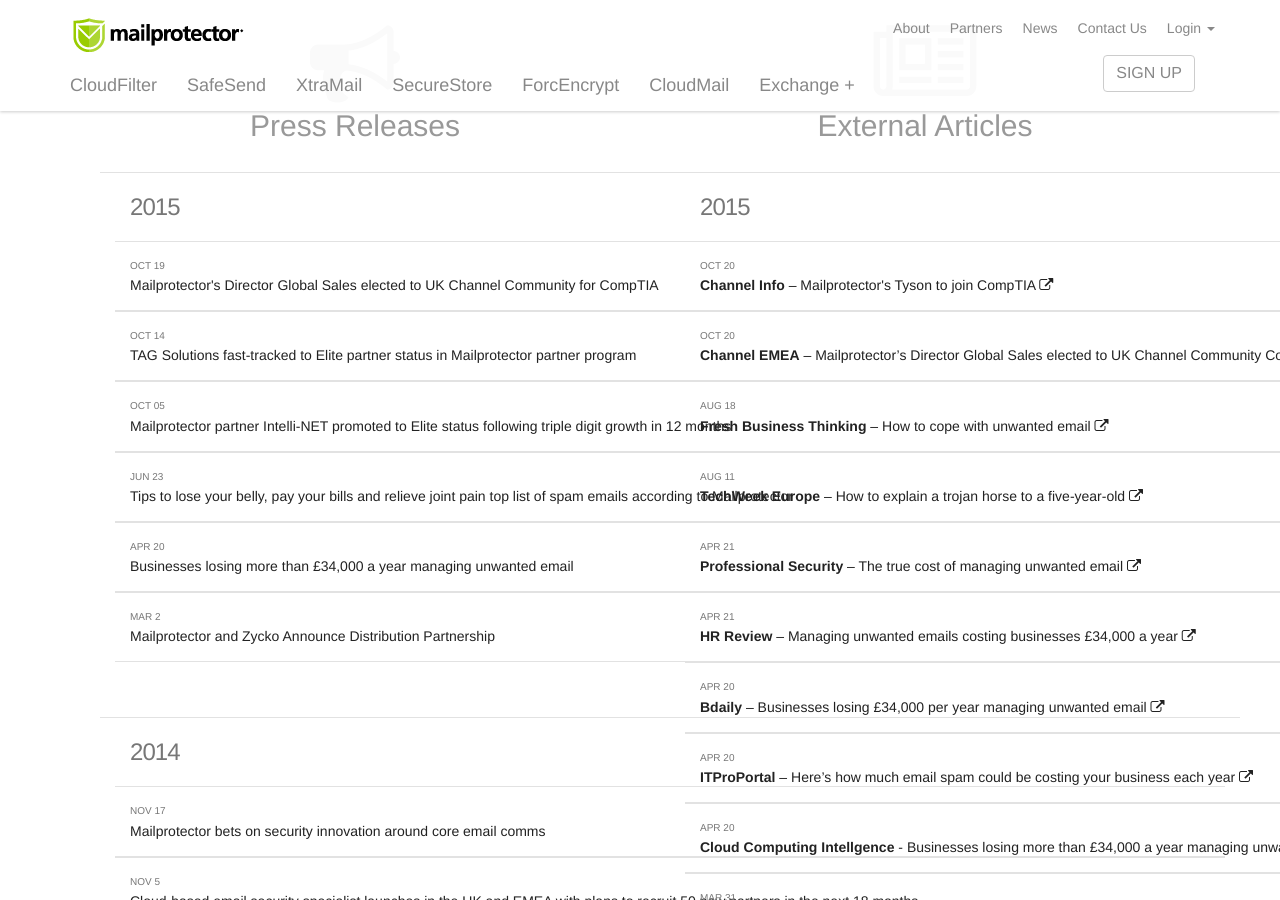
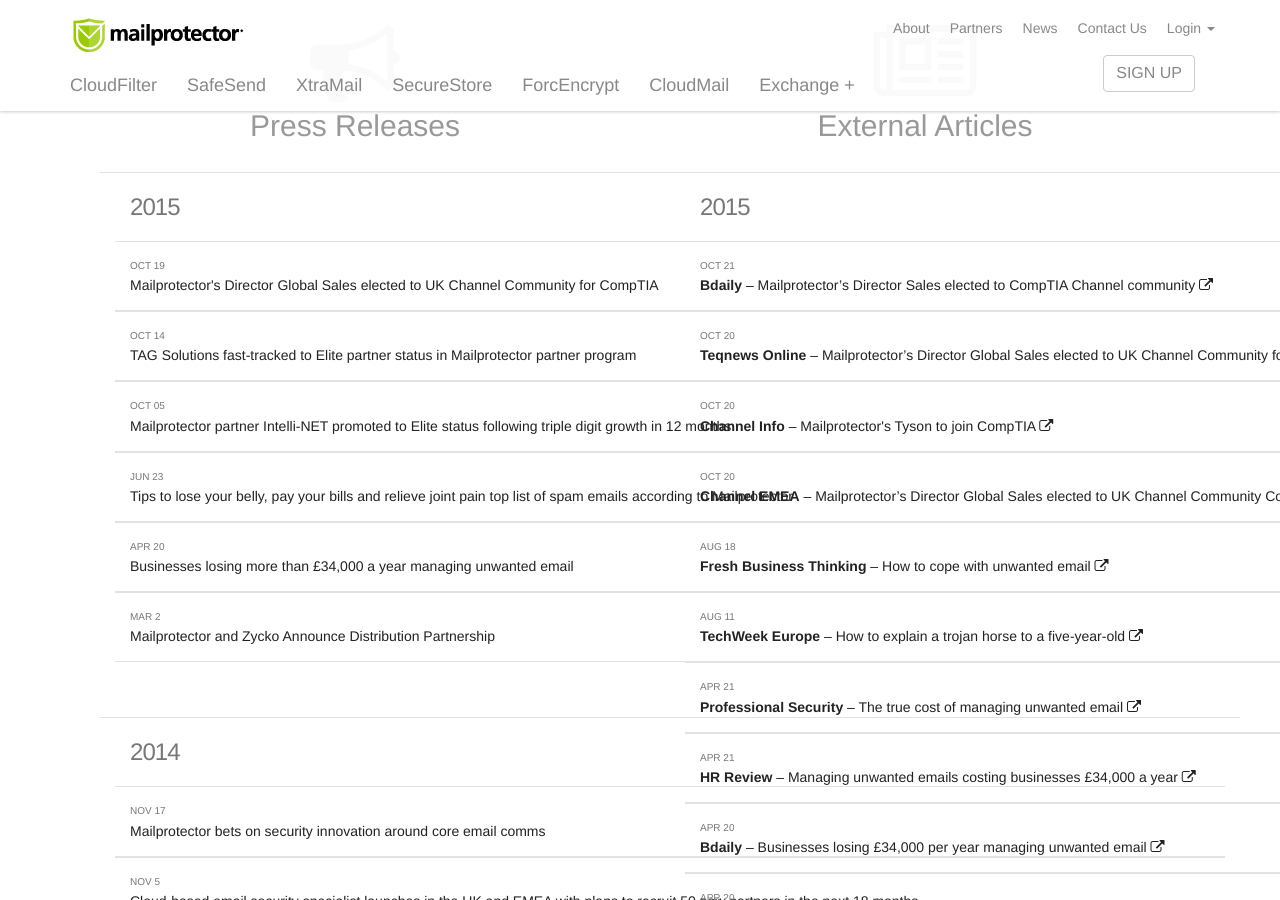
Before and after one commit to virtualconnect/mailprotector.com, a Jekyll site: the page built from news/index.html, in a window 1280 px wide and 900 px high, scrolled down 307 px. Built offline with Jekyll 4.4.1, drawn with Linux system fonts in a browser that asks for light colours; nearby versions of some CDN libraries; some web fonts are replaced.

Commit message:
Added more links to external PR

```diff
--- a/news/index.html
+++ b/news/index.html
@@ -103,9 +103,15 @@ body_class: news
 		                        <div class="panel-body">
 
 									<div class="row">
+		                                <a href="https://bdaily.co.uk/technology/21-10-2015/mailprotectors-director-sales-elected-to-comptia-channel-community" target="_blank"><div class="date col-sm-12">Oct 21</div><strong>Bdaily</strong> – Mailprotector’s Director Sales elected to CompTIA Channel community <i class="fa fa-external-link"></i></a>
+		                            </div>
+									<div class="row">
+		                                <a href="http://www.teqnewsonline.com/mailprotectors-director-global-sales-elected-to-uk-channel-community-for-comptia/" target="_blank"><div class="date col-sm-12">Oct 20</div><strong>Teqnews Online</strong> – Mailprotector’s Director Global Sales elected to UK Channel Community for CompTIA
+ <i class="fa fa-external-link"></i></a>
+		                            </div>
+									<div class="row">
 		                                <a href="http://www.channelinfo.net/mailprotector-s-tyson-to-join-comptia" target="_blank"><div class="date col-sm-12">Oct 20</div><strong>Channel Info</strong> – Mailprotector's Tyson to join CompTIA <i class="fa fa-external-link"></i></a>
 		                            </div>
-
 		                            <div class="row">
 		                                <a href="http://www.channelemea.com/spip.php?article37332" target="_blank"><div class="date col-sm-12">Oct 20</div><strong>Channel EMEA</strong> – Mailprotector’s Director Global Sales elected to UK Channel Community CompTIA <i class="fa fa-external-link"></i></a>
 		                            </div>
```
